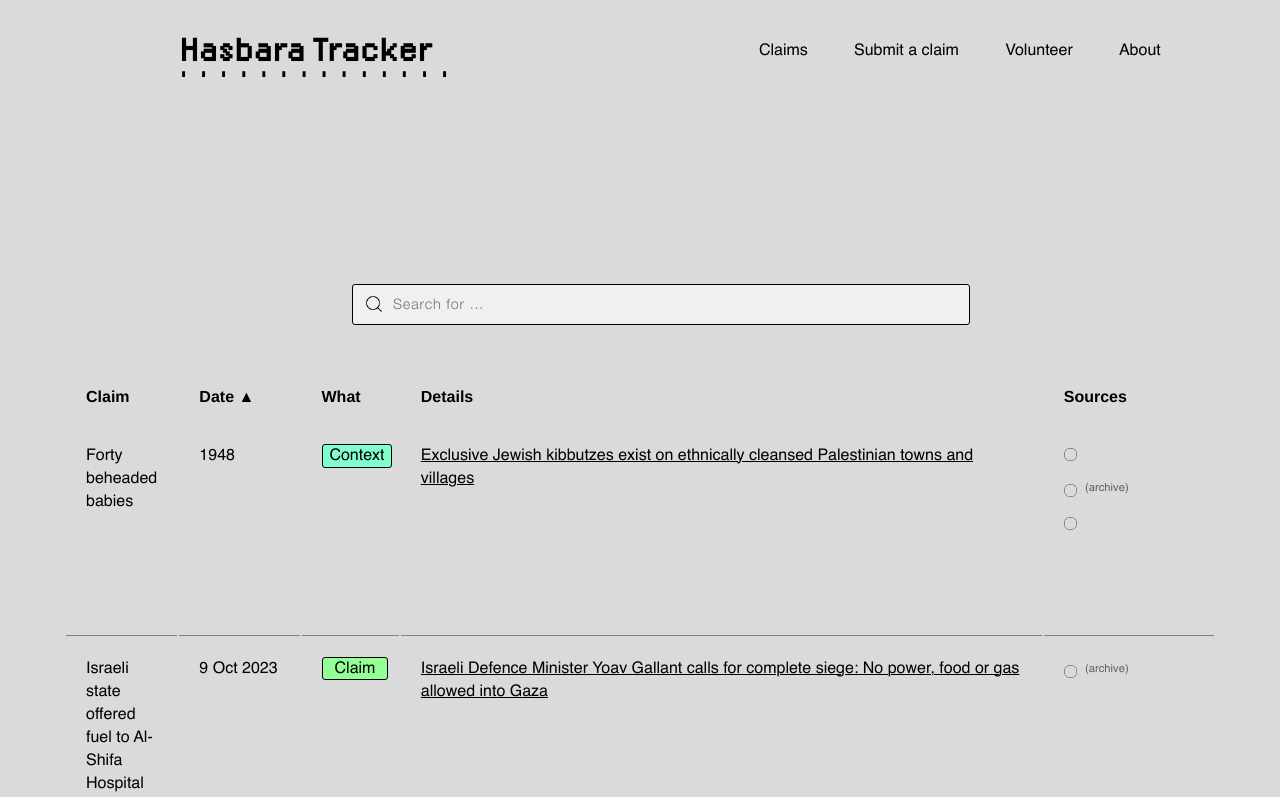
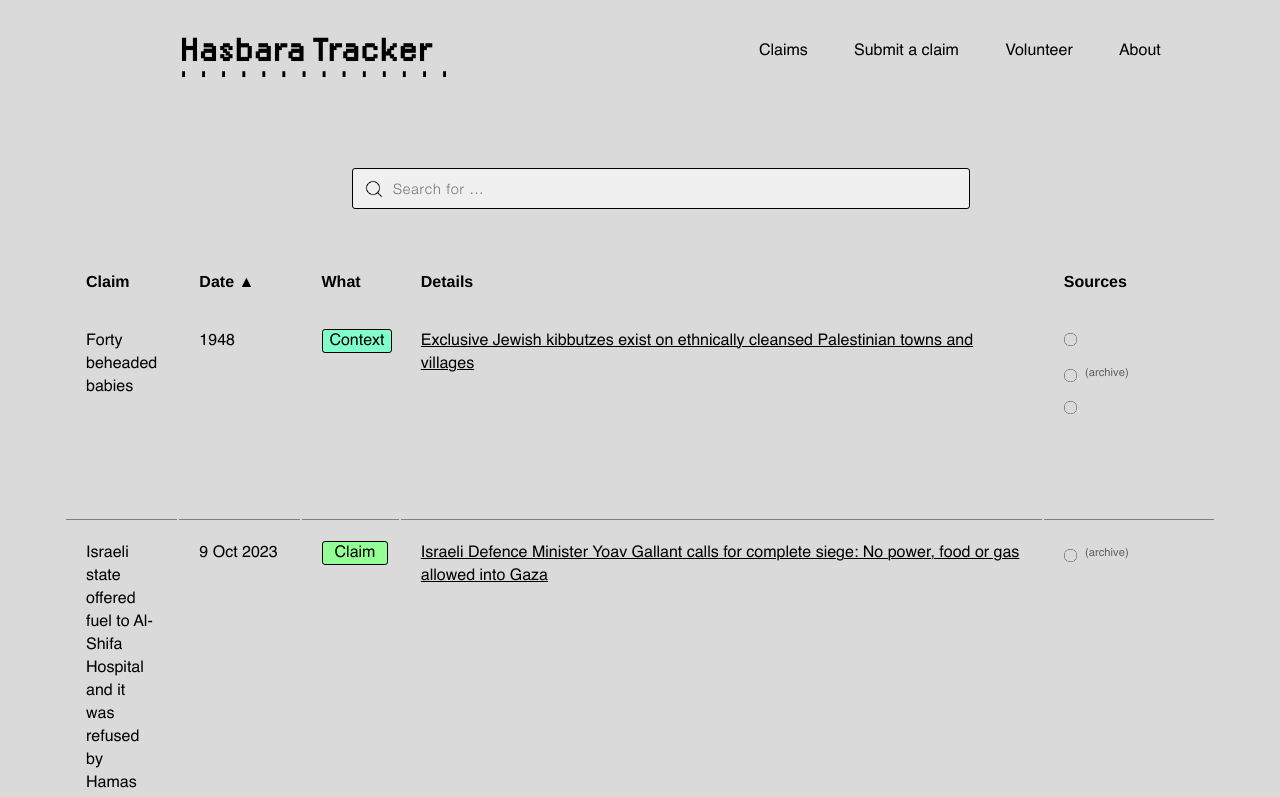
Before and after one commit to tamtzekin/hasbara-tracker, a React (Create React App) app: page /tracker in a window 1280 px wide. Shown: the top 797 px of the page. Built offline with nearby package versions, Linux system fonts and the light colour scheme.

Commit message:
layout fixes on Tracker

```diff
--- a/src/components/Tracker.css
+++ b/src/components/Tracker.css
@@ -185,12 +185,11 @@ li {
 }
 
 .search-bar-container {
-    padding-top: 5%;
+    /* padding-top: 5%; */
 }
 
 .search-bar {
     width: 50%;
-    margin-top: 5%;
     margin-bottom: 5%;
     margin-left: 25%;
     margin-right: auto;
```
